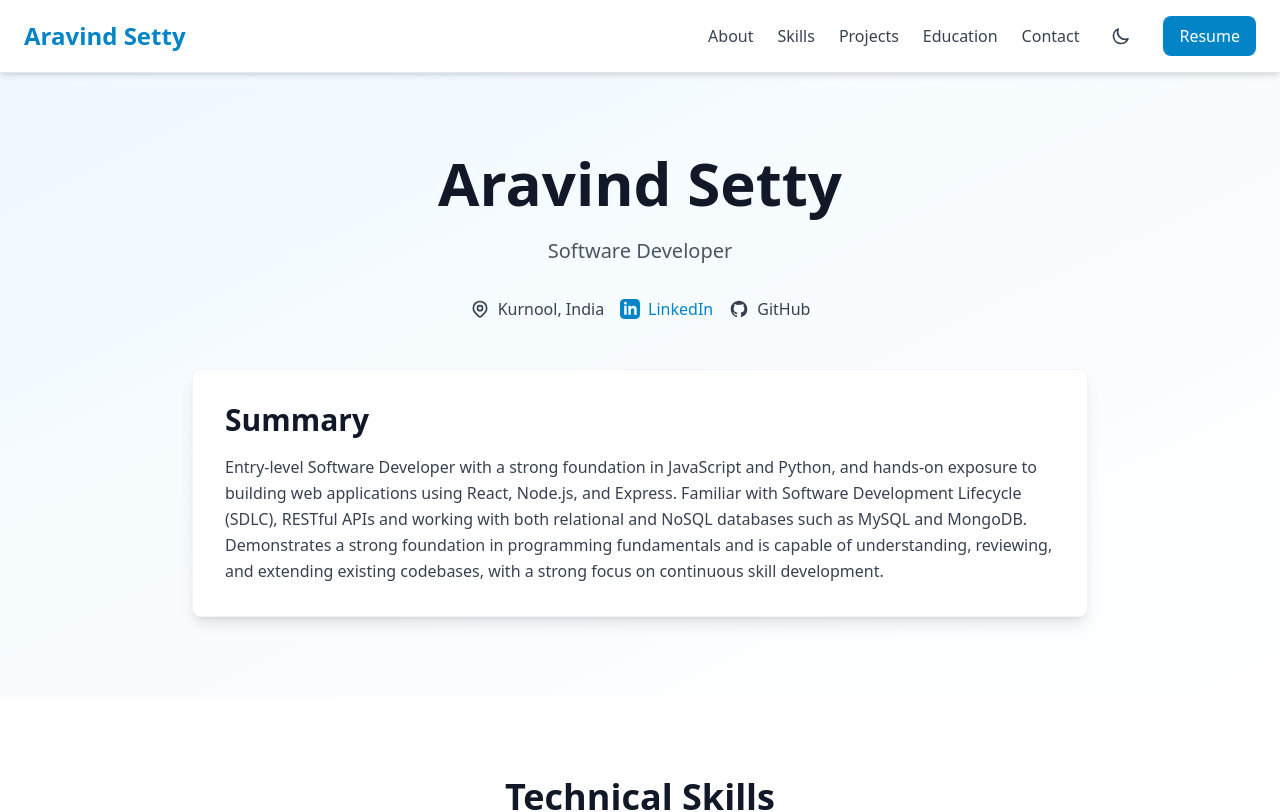
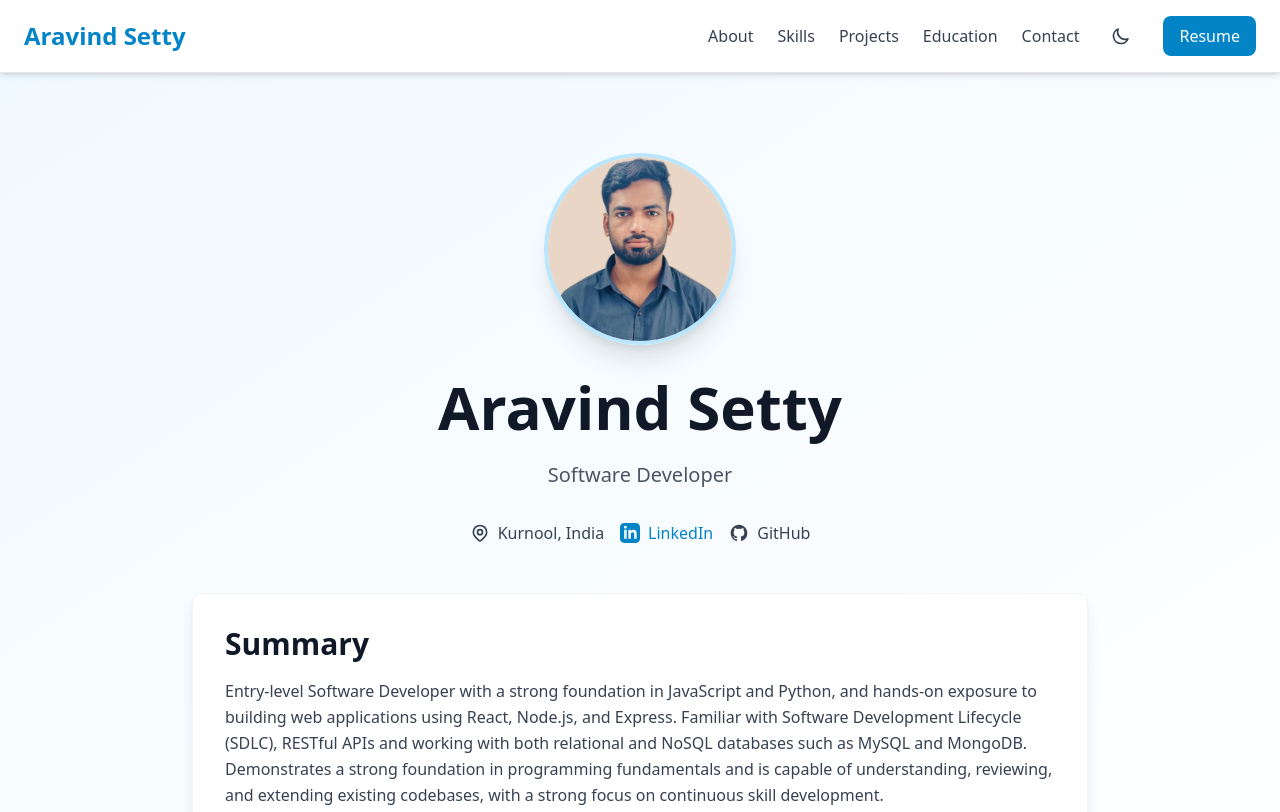
Before and after one commit to Aravind-setty/MyPortfolio, a React (Vite) app: page / in a window 1280 px wide. Shown: the top 812 px of the page. Built offline with nearby package versions, Linux system fonts and the light colour scheme.

Commit message:
modified some issues

```diff
--- a/src/components/About.jsx
+++ b/src/components/About.jsx
@@ -5,6 +5,22 @@ const About = () => {
     <section id="about" className="py-20 bg-gradient-to-br from-primary-50 to-white dark:from-gray-950 dark:to-gray-900 transition-colors">
       <div className="container mx-auto px-6">
         <div className="max-w-4xl mx-auto text-center">
+          <div className="mb-8">
+            <img
+              src={import.meta.env.BASE_URL + 'profile.jpg'}
+              alt="Aravind Setty"
+              className="w-48 h-48 mx-auto rounded-full object-cover border-4 border-primary-200 dark:border-primary-800 shadow-xl mb-6"
+              onError={(e) => {
+                e.target.style.display = 'none';
+                e.target.nextSibling.style.display = 'flex';
+              }}
+            />
+            <div
+              className="w-48 h-48 mx-auto rounded-full bg-gradient-to-br from-primary-400 to-primary-600 dark:from-primary-600 dark:to-primary-800 flex items-center justify-center text-white text-6xl font-bold shadow-xl mb-6 hidden"
+            >
+              AS
+            </div>
+          </div>
           <h1 className="text-5xl md:text-6xl font-bold text-gray-900 dark:text-white mb-6">
             Aravind Setty
           </h1>
--- a/src/components/Contact.jsx
+++ b/src/components/Contact.jsx
@@ -12,17 +12,17 @@ const Contact = () => {
                 href="mailto:settyaravind000@gmail.com"
                 className="flex items-center gap-4 p-4 bg-white/10 rounded-lg hover:bg-white/20 transition"
               >
-                <svg className="w-6 h-6" fill="none" stroke="currentColor" viewBox="0 0 24 24">
+                <svg className="w-6 h-6 flex-shrink-0" fill="none" stroke="currentColor" viewBox="0 0 24 24">
                   <path strokeLinecap="round" strokeLinejoin="round" strokeWidth={2} d="M3 8l7.89 5.26a2 2 0 002.22 0L21 8M5 19h14a2 2 0 002-2V7a2 2 0 00-2-2H5a2 2 0 00-2 2v10a2 2 0 002 2z" />
                 </svg>
-                <span className="text-lg">settyaravind000@gmail.com</span>
+                <span className="text-lg break-all">settyaravind000@gmail.com</span>
               </a>
 
               <a
                 href="tel:+918179569544"
                 className="flex items-center gap-4 p-4 bg-white/10 rounded-lg hover:bg-white/20 transition"
               >
-                <svg className="w-6 h-6" fill="none" stroke="currentColor" viewBox="0 0 24 24">
+                <svg className="w-6 h-6 flex-shrink-0" fill="none" stroke="currentColor" viewBox="0 0 24 24">
                   <path strokeLinecap="round" strokeLinejoin="round" strokeWidth={2} d="M3 5a2 2 0 012-2h3.28a1 1 0 01.948.684l1.498 4.493a1 1 0 01-.502 1.21l-2.257 1.13a11.042 11.042 0 005.516 5.516l1.13-2.257a1 1 0 011.21-.502l4.493 1.498a1 1 0 01.684.949V19a2 2 0 01-2 2h-1C9.716 21 3 14.284 3 6V5z" />
                 </svg>
                 <span className="text-lg">+91-8179569544</span>
@@ -34,7 +34,7 @@ const Contact = () => {
                 rel="noopener noreferrer"
                 className="flex items-center gap-4 p-4 bg-white/10 rounded-lg hover:bg-white/20 transition"
               >
-                <svg className="w-6 h-6" fill="currentColor" viewBox="0 0 24 24">
+                <svg className="w-6 h-6 flex-shrink-0" fill="currentColor" viewBox="0 0 24 24">
                   <path d="M19 0h-14c-2.761 0-5 2.239-5 5v14c0 2.761 2.239 5 5 5h14c2.762 0 5-2.239 5-5v-14c0-2.761-2.238-5-5-5zm-11 19h-3v-11h3v11zm-1.5-12.268c-.966 0-1.75-.79-1.75-1.764s.784-1.764 1.75-1.764 1.75.79 1.75 1.764-.783 1.764-1.75 1.764zm13.5 12.268h-3v-5.604c0-3.368-4-3.113-4 0v5.604h-3v-11h3v1.765c1.396-2.586 7-2.777 7 2.476v6.759z"/>
                 </svg>
                 <span className="text-lg">LinkedIn Profile</span>
@@ -46,7 +46,7 @@ const Contact = () => {
                 rel="noopener noreferrer"
                 className="flex items-center gap-4 p-4 bg-white/10 rounded-lg hover:bg-white/20 transition"
               >
-                <svg className="w-6 h-6" fill="currentColor" viewBox="0 0 24 24">
+                <svg className="w-6 h-6 flex-shrink-0" fill="currentColor" viewBox="0 0 24 24">
                   <path fillRule="evenodd" d="M12 2C6.477 2 2 6.484 2 12.017c0 4.425 2.865 8.18 6.839 9.504.5.092.682-.217.682-.483 0-.237-.008-.868-.013-1.703-2.782.605-3.369-1.343-3.369-1.343-.454-1.158-1.11-1.466-1.11-1.466-.908-.62.069-.608.069-.608 1.003.07 1.531 1.032 1.531 1.032.892 1.53 2.341 1.088 2.91.832.092-.647.35-1.088.636-1.338-2.22-.253-4.555-1.113-4.555-4.951 0-1.093.39-1.988 1.029-2.688-.103-.253-.446-1.272.098-2.65 0 0 .84-.27 2.75 1.026A9.564 9.564 0 0112 6.844c.85.004 1.705.115 2.504.337 1.909-1.296 2.747-1.027 2.747-1.027.546 1.379.202 2.398.1 2.651.64.7 1.028 1.595 1.028 2.688 0 3.848-2.339 4.695-4.566 4.943.359.309.678.92.678 1.855 0 1.338-.012 2.419-.012 2.747 0 .268.18.58.688.482A10.019 10.019 0 0022 12.017C22 6.484 17.522 2 12 2z" clipRule="evenodd" />
                 </svg>
                 <span className="text-lg">GitHub Profile</span>
```
Also changed, not shown: public/Profile.jpg (added).
